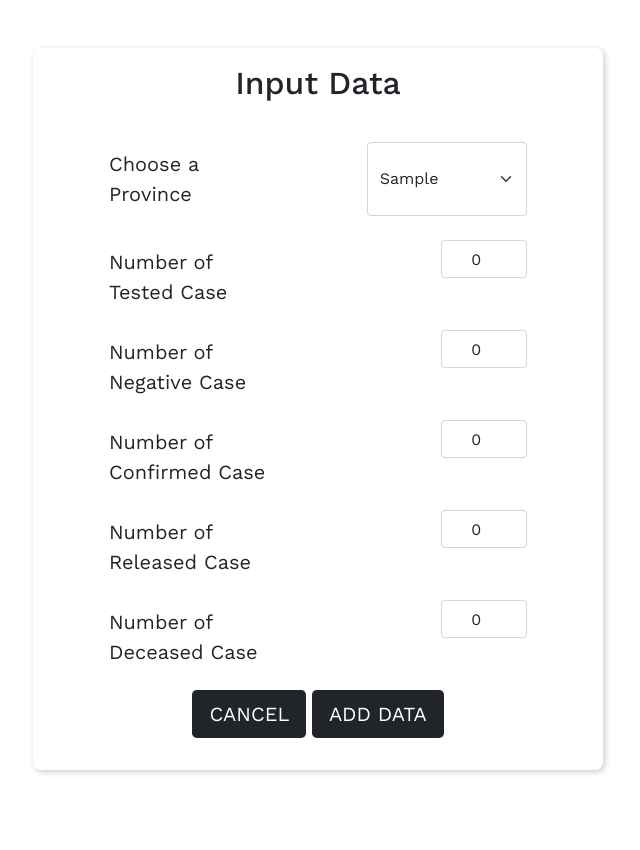
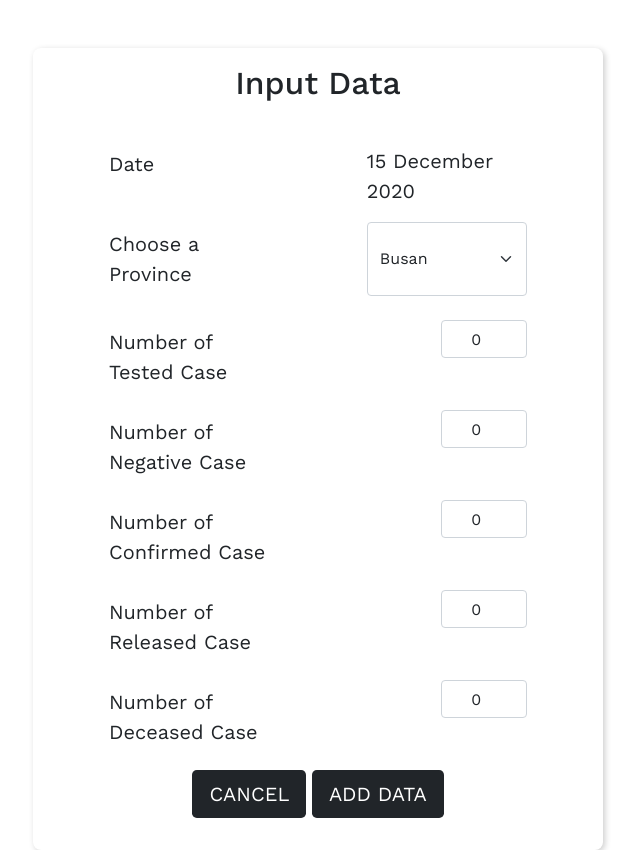
Before and after one commit to jghjianghan/South-Korea-Covid19-IS, a PHP site: template view/addData.php in a window 1280 px wide. Shown: the part 16-866 px from the top of the page, without its empty margins (310-950 px from the left). Before the commit the page ends 790 px from the top, so only its background shows below. Run offline with PHP 8.4, Linux system fonts and the light colour scheme; the template is opened without the code that fills it: most values are stand-ins (such as "Sample title", 1, 10 or a date in 2020); data that the repository does not hold is empty; some libraries are stand-ins or nearby versions.

Commit message:
Protoype add data

```diff
--- a/view/addData.php
+++ b/view/addData.php
@@ -3,11 +3,21 @@
         <h2 class="text-center mt-3">Input Data</h2>
         <div class="card-body mx-5 px-3">
             <form method="POST" action="<?php echo $upPrefix; ?>admin/data/add">
+            <div class="form-group row my-3 d-flex justify-content-between">
+                    <label for="example-date-input" class="col-5 col-form-label fs-5">Date</label>
+                    <div class="col-sm-5 mt-1" style="font-size: 20px;">
+                        <?php
+                            date_default_timezone_set("Asia/Seoul");
+                            $date = date("j  F  Y");
+                            echo $date;
+                        ?>
+                    </div>
+                </div>
                 <div class="form-group row mt-3 mb-4 d-flex justify-content-between">
                     <label class="col-sm-5 col-form-label fs-5">Choose a Province</label>
                     <div class="col-sm-5 d-flex flex-row-reverse">
                         <select class="form-select" id="region" name="region">
-                            <!-- <option value="Busan">Busan</option>
+                            <option value="Busan">Busan</option>
                             <option value="Chungcheongbuk-do">Chungcheongbuk-do</option>
                             <option value="Chungcheongnam-do">Chungcheongnam-do</option>
                             <option value="Daegu">Daegu</option>
@@ -23,13 +33,8 @@
                             <option value="Jeollanam-do">Jeollanam-do</option>
                             <option value="Sejong">Sejong</option>
                             <option value="Seoul">Seoul</option>
-                            <option value="Ulsan">Ulsan</option> -->
-                            <?php
-                                echo var_dump($arrProv);
-                                foreach($arrProv as $name){
-                                    echo "<option value=".$name.">".$name."</option>";
-                                }
-                            ?>
+                            <option value="Ulsan">Ulsan</option>
+
 
                         </select>
                     </div>
```
Also changed, not shown: controller/adminController.php (+4 -5 lines).
